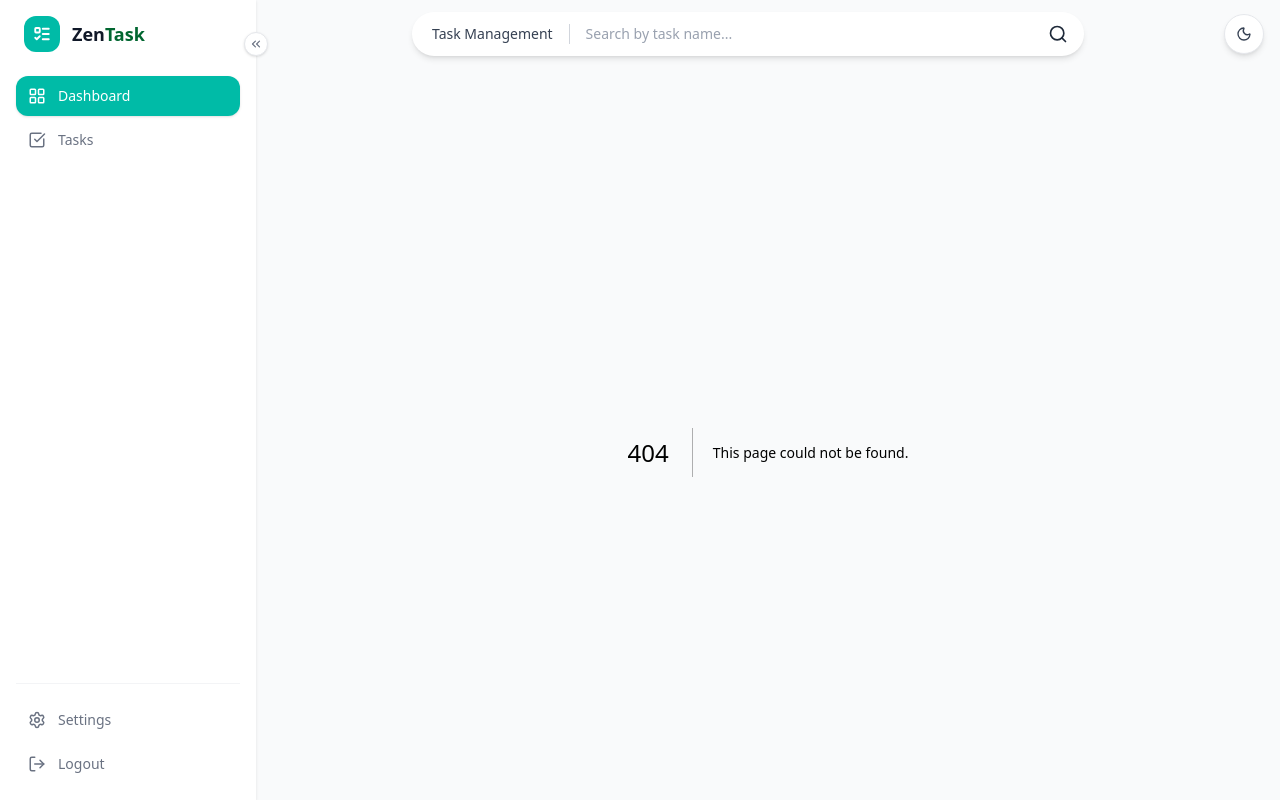
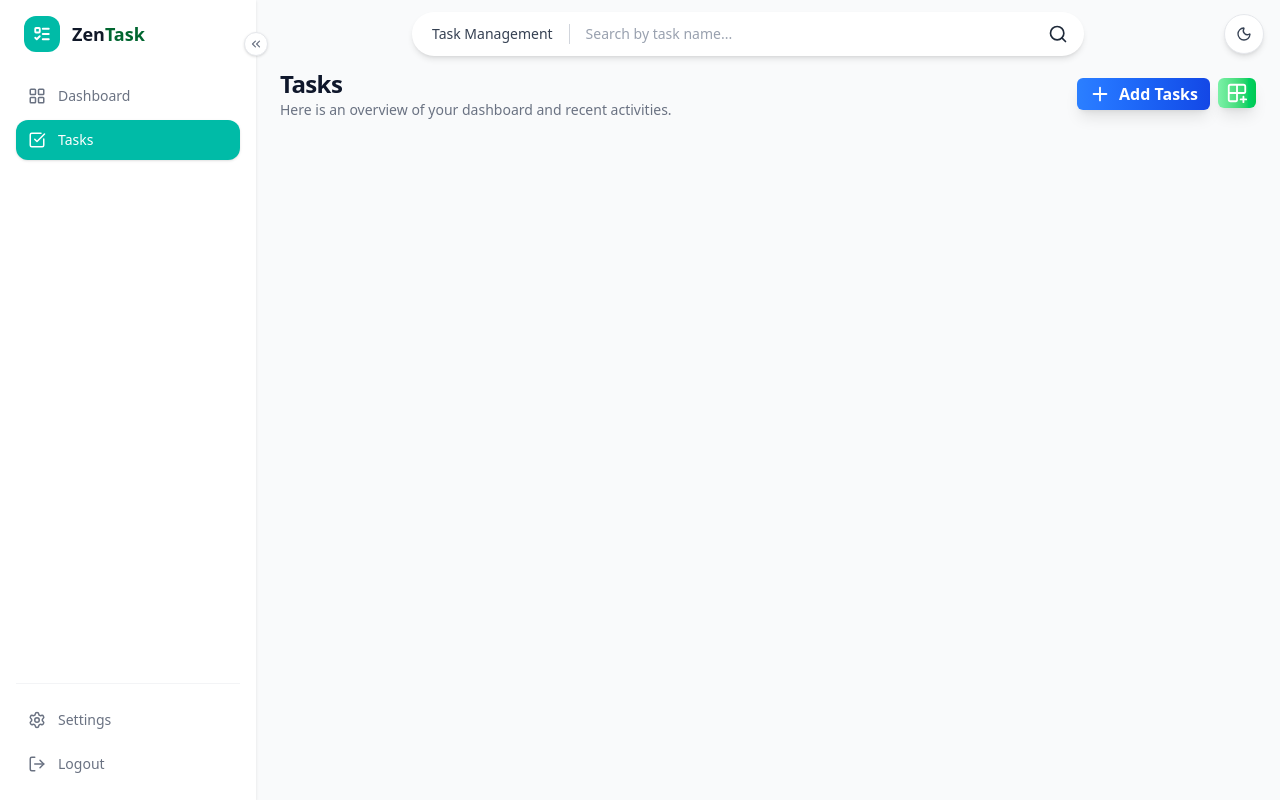
Before and after one commit to anjuparanagama/ZenTask, a Next.js app in the folder frontend/: page /Tasks in a window 1280 px wide. Before the commit this address had no page. Built offline with nearby package versions, Linux system fonts and the light colour scheme.

Commit message:
Refactor Dashboard structure: move index to page.tsx, update imports; enhance SideMenu with navigation links and improve PageTitle functionality

```diff
--- /dev/null
+++ b/frontend/src/app/Tasks/page.tsx
@@ -0,0 +1,11 @@
+import PageTitle from "@/components/PageTitle";
+
+const index = () => {
+  return (
+    <div className="m-4 gap-4 flex flex-col max-h-screen">
+      <PageTitle title="Tasks" />
+    </div>
+  );
+};
+
+export default index;
--- a/frontend/src/app/page.tsx
+++ b/frontend/src/app/page.tsx
@@ -1,4 +1,4 @@
-import Dashboard from "@/app/Dashboard";
+import Dashboard from "@/app/Dashboard/page";
 
 export default function Home() {
   return <Dashboard />;
--- a/frontend/src/components/BarChart/index.tsx
+++ b/frontend/src/components/BarChart/index.tsx
@@ -31,7 +31,7 @@ const priorityData = [
 
 export default function TaskPriorityBarChart() {
   return (
-    <div className="rounded-2xl border border-gray-100 bg-white p-4 shadow-sm w-full">
+    <div className="rounded-2xl border border-gray-100 bg-white p-4 shadow-sm w-full pointer-events-none">
       <div className="mb-2">
         <h2 className="text-lg font-semibold text-gray-800">
           Task Priority Overview
--- a/frontend/src/components/PageTitle/index.tsx
+++ b/frontend/src/components/PageTitle/index.tsx
@@ -1,8 +1,9 @@
 "use client";
 
 import { useEffect, useState } from "react";
-import { CalendarDays } from "lucide-react";
+import { CalendarDays, Plus, List, Grid2X2Plus } from "lucide-react";
 import { format } from "date-fns";
+import { usePathname } from "next/navigation";
 
 interface PageTitleProps {
   title: string;
@@ -10,6 +11,7 @@ interface PageTitleProps {
 }
 const PageTitle = ({ title, description }: PageTitleProps) => {
   const [currentTime, setCurrentTime] = useState<Date | null>(null);
+  const [listView, setListView] = useState(false);
 
   useEffect(() => {
     setCurrentTime(new Date());
@@ -20,6 +22,8 @@ const PageTitle = ({ title, description }: PageTitleProps) => {
 
     return () => clearInterval(timer);
   }, []);
+
+  const pathname = usePathname();
 
   return (
     <div className="flex items-center justify-between">
@@ -32,7 +36,7 @@ const PageTitle = ({ title, description }: PageTitleProps) => {
             "Here is an overview of your dashboard and recent activities."}
         </p>
       </div>
-
+      {pathname !== "/Tasks" ? (
         <div className="flex items-center gap-2 sm:border sm:border-gray-200 rounded-md px-3 py-2 sm:shadow-sm">
           <CalendarDays size={18} />
           <p className="text-sm font-semibold text-gray-700">
@@ -41,6 +45,23 @@ const PageTitle = ({ title, description }: PageTitleProps) => {
               : "Loading..."}
           </p>
         </div>
+      ) : (
+        <div className="flex flex-row gap-2">
+          <div>
+            <button className="flex flex-row gap-2  justify-center items-center  shadow-lg rounded-md bg-linear-to-r from-blue-500 to-blue-700 px-3 py-1 text-white font-semibold">
+              <Plus size={22} /> Add Tasks
+            </button>
+          </div>
+          <div>
+            <button
+              className="flex flex-row gap-2  justify-center items-center  shadow-lg rounded-md bg-linear-to-r from-green-300 to-green-500 px-2 py-1 text-white font-semibold"
+              onClick={() => setListView(!listView)}
+            >
+              {listView ? <List size={22} /> : <Grid2X2Plus size={22} />}
+            </button>
+          </div>
+        </div>
+      )}
     </div>
   );
 };
--- a/frontend/src/components/PieChart/index.tsx
+++ b/frontend/src/components/PieChart/index.tsx
@@ -119,7 +119,7 @@ export default function TaskStatusPieChart({
   defaultIndex?: TooltipIndex;
 }) {
   return (
-    <div className="rounded-2xl border border-gray-100 bg-white p-4 shadow-sm">
+    <div className="rounded-2xl border border-gray-100 bg-white p-4 shadow-sm pointer-events-none">
       <h2 className=" text-lg font-semibold text-gray-800">
         Task Status Overview
       </h2>
--- a/frontend/src/components/SideMenu/index.tsx
+++ b/frontend/src/components/SideMenu/index.tsx
@@ -1,5 +1,7 @@
 "use client";
 
+import Link from "next/link";
+import { usePathname } from "next/navigation";
 import { useEffect, useState } from "react";
 import {
   LayoutGrid,
@@ -18,16 +20,17 @@ interface NavItem {
   id: string;
   label: string;
   icon: LucideIcon;
+  href: string;
 }
 
 const NAV_ITEMS: NavItem[] = [
-  { id: "Dashboard", label: "Dashboard", icon: LayoutGrid },
-  { id: "tasks", label: "Tasks", icon: CheckSquare },
+  { id: "Dashboard", label: "Dashboard", icon: LayoutGrid, href: "/" },
+  { id: "tasks", label: "Tasks", icon: CheckSquare, href: "/Tasks" },
 ];
 
 const FOOTER_ITEMS: NavItem[] = [
-  { id: "settings", label: "Settings", icon: Settings },
-  { id: "logout", label: "Logout", icon: LogOut },
+  { id: "settings", label: "Settings", icon: Settings, href: "#" },
+  { id: "logout", label: "Logout", icon: LogOut, href: "#" },
 ];
 
 interface SidebarProps {
@@ -43,15 +46,12 @@ export default function Sidebar({
   collapsed,
   setCollapsed,
 }: SidebarProps) {
-  const [internalActive, setInternalActive] = useState<string>(
-    activeId ?? "Dashboard",
-  );
   const [mobileOpen, setMobileOpen] = useState(false);
+  const pathname = usePathname();
 
-  const active = activeId ?? internalActive;
+  const active = activeId ?? (pathname === "/Tasks" ? "tasks" : "Dashboard");
 
   const handleClick = (id: string) => {
-    setInternalActive(id);
     onNavigate?.(id);
     setMobileOpen(false);
   };
@@ -109,6 +109,48 @@ export default function Sidebar({
           </span>
         )}
       </button>
+    );
+  };
+
+  const renderNavLink = (
+    { id, label, icon: Icon, href }: NavItem,
+    isMobile = false,
+  ) => {
+    const isActive = active === id;
+    const isCollapsed = collapsed && !isMobile;
+
+    return (
+      <Link
+        key={id}
+        href={href}
+        onClick={() => handleClick(id)}
+        title={isCollapsed ? label : undefined}
+        className={`group relative flex items-center text-sm font-medium transition-all duration-200 ${
+          isCollapsed
+            ? "h-11 w-11 justify-center rounded-xl px-0 mx-auto"
+            : "w-full gap-3 rounded-xl px-3 py-2.5"
+        } ${
+          isActive
+            ? "bg-teal-500 text-white shadow-sm"
+            : "text-gray-500 hover:bg-gray-100 hover:text-gray-900"
+        }`}
+      >
+        <Icon size={18} className="shrink-0" />
+
+        <span
+          className={`whitespace-nowrap overflow-hidden transition-all duration-200 ${
+            isCollapsed ? "max-w-0 opacity-0" : "max-w-full opacity-100"
+          }`}
+        >
+          {label}
+        </span>
+
+        {isCollapsed && (
+          <span className="pointer-events-none absolute left-full ml-2 whitespace-nowrap rounded-lg bg-gray-900 px-2 py-1 text-xs text-white opacity-0 shadow-lg transition-opacity duration-150 group-hover:opacity-100 z-50">
+            {label}
+          </span>
+        )}
+      </Link>
     );
   };
 
@@ -178,7 +220,7 @@ export default function Sidebar({
               </button>
             </div>
             <nav className="flex flex-col gap-2 p-4">
-              {NAV_ITEMS.map((item) => renderNavButton(item, false, true))}
+              {NAV_ITEMS.map((item) => renderNavLink(item, true))}
             </nav>
           </div>
 
@@ -224,7 +266,7 @@ export default function Sidebar({
           </div>
 
           <nav className="flex flex-col gap-1">
-            {NAV_ITEMS.map((item) => renderNavButton(item))}
+            {NAV_ITEMS.map((item) => renderNavLink(item))}
           </nav>
         </div>
 
```
Also changed, not shown: frontend/src/app/Dashboard/page.tsx (renamed from frontend/src/app/Dashboard/index.tsx). Lines whose indentation alone changed are shown as unchanged.
